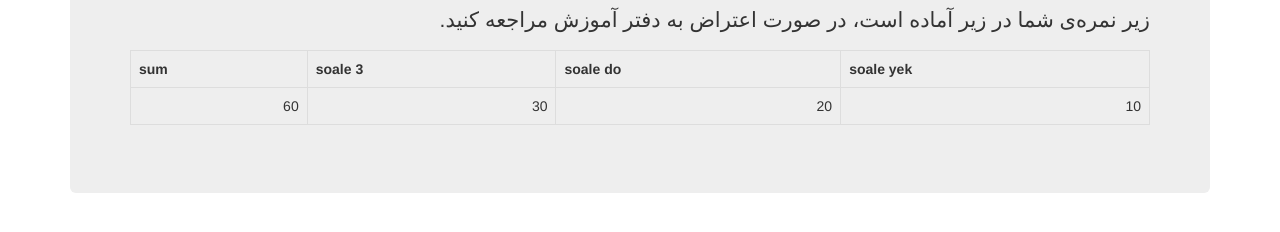
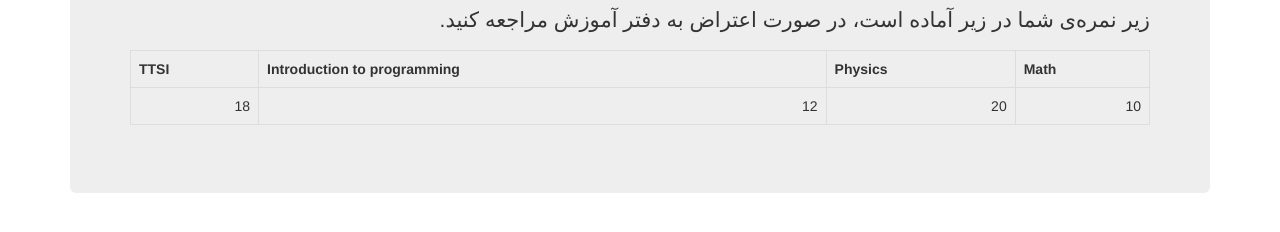
Before and after one commit to ATofighi/codecup4-problem, a plain HTML site: page score-24dfs.html in a window 1280 px wide. Shown: the part 142-374 px from the top of the page. Drawn offline with nearby package versions, Linux system fonts and the light colour scheme.

Commit message:
change lessons

```diff
--- a/score-24dfs.html
+++ b/score-24dfs.html
@@ -40,16 +40,16 @@
         <p>زیر نمره‌ی شما در زیر آماده است، در صورت اعتراض به دفتر آموزش مراجعه کنید.</p>
         <table class="table table-bordered table-hover" id="score">
             <tr>
-                <th>soale yek</th>
-                <th>soale do</th>
-                <th>soale 3</th>
-                <th>sum</th>
+                <th>Math</th>
+                <th>Physics</th>
+                <th>Introduction to programming</th>
+                <th>TTSI</th>
             </tr>
             <tr>
                 <td>10</td>
                 <td>20</td>
-                <td>30</td>
-                <td>60</td>
+                <td>12</td>
+                <td>18</td>
             </tr>
         </table>
     </div>
```
Also changed, not shown: score-dfsadfs.html (+4 -4 lines), score-fdaadsf.html (+3 -3 lines).
